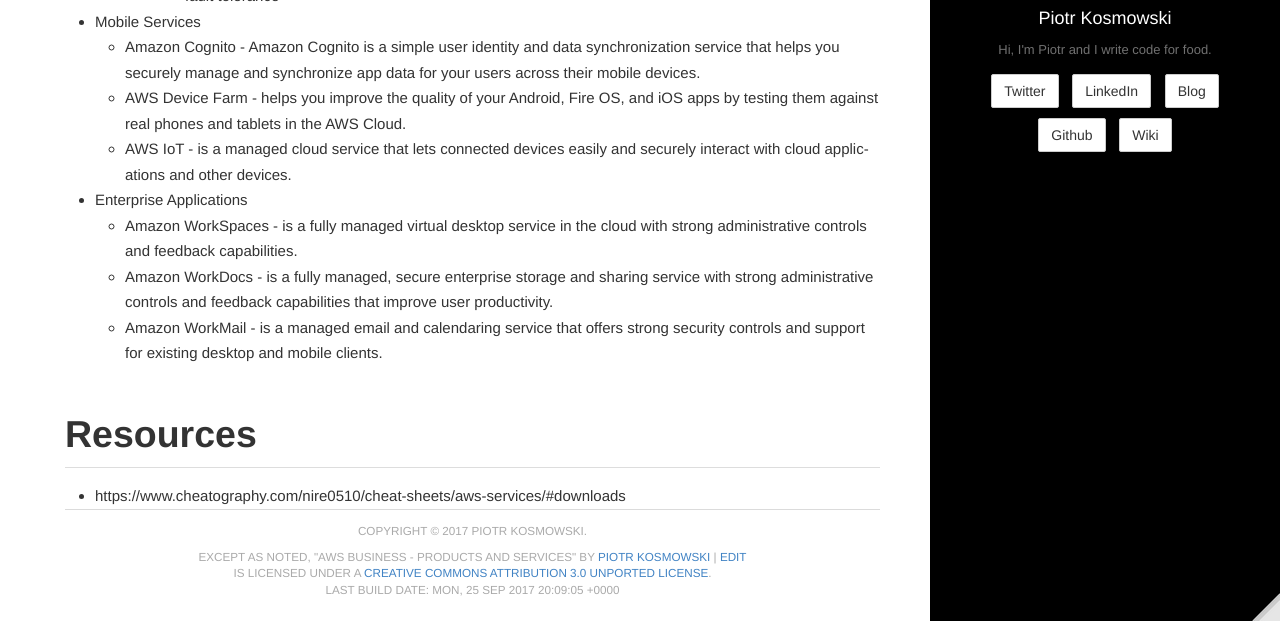
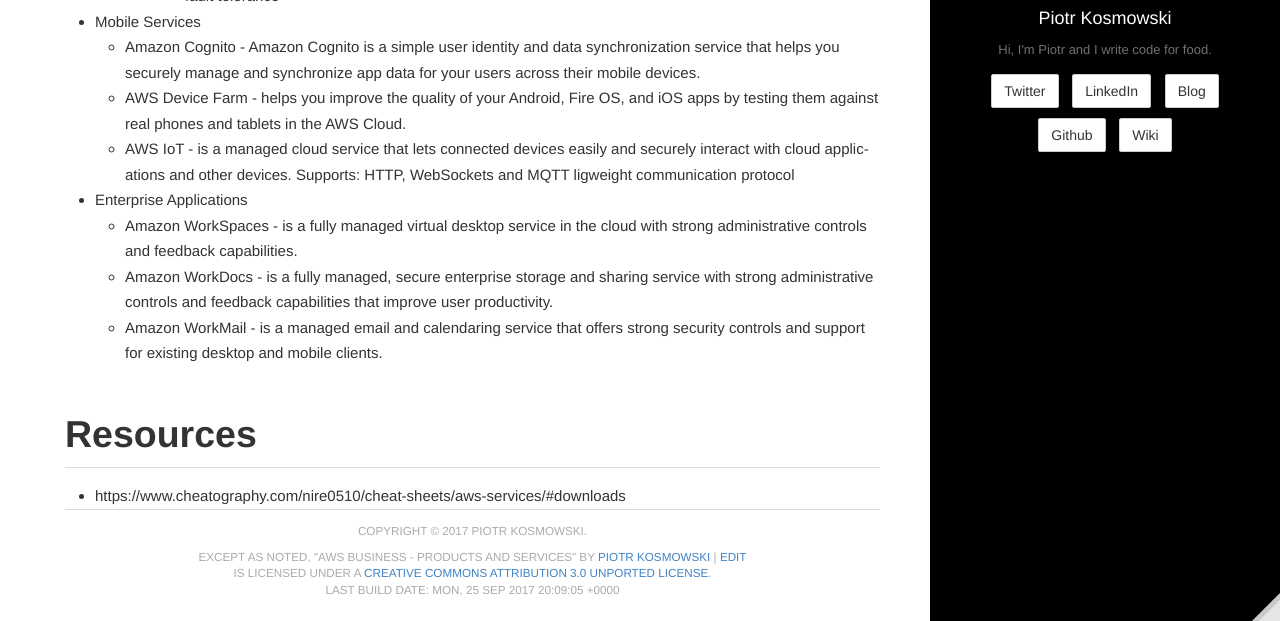
Before and after one commit to kospiotr/kospiotr.github.io, a Jekyll site: the page built from wiki/aws-business-products-and-services.md, in a window 1280 px wide and 900 px high, scrolled down 3908 px, cut to the strip 279-900 px from the top of the window. Built offline with Jekyll 4.4.1, drawn with Linux system fonts in a browser that asks for light colours.

Commit message:
Update aws-business-products-and-services.md

```diff
--- a/wiki/aws-business-products-and-services.md
+++ b/wiki/aws-business-products-and-services.md
@@ -163,7 +163,7 @@
 * Mobile Services
   * Amazon Cognito - Amazon Cognito is a simple user identity and data synchronization service that helps you securely manage and synchronize app data for your users across their mobile devices.
   * AWS Device Farm - helps you improve the quality of your Android, Fire OS, and iOS apps by testing them against real phones and tablets in the AWS Cloud.
-  * AWS IoT - is a managed cloud service that lets connected devices easily and securely interact with cloud applic­ations and other devices.
+  * AWS IoT - is a managed cloud service that lets connected devices easily and securely interact with cloud applic­ations and other devices. Supports: HTTP, WebSockets and MQTT ligweight communication protocol
 
 * Enterprise Applications
   * Amazon WorkSpaces - is a fully managed virtual desktop service in the cloud with strong administrative controls and feedback capabilities.
```
